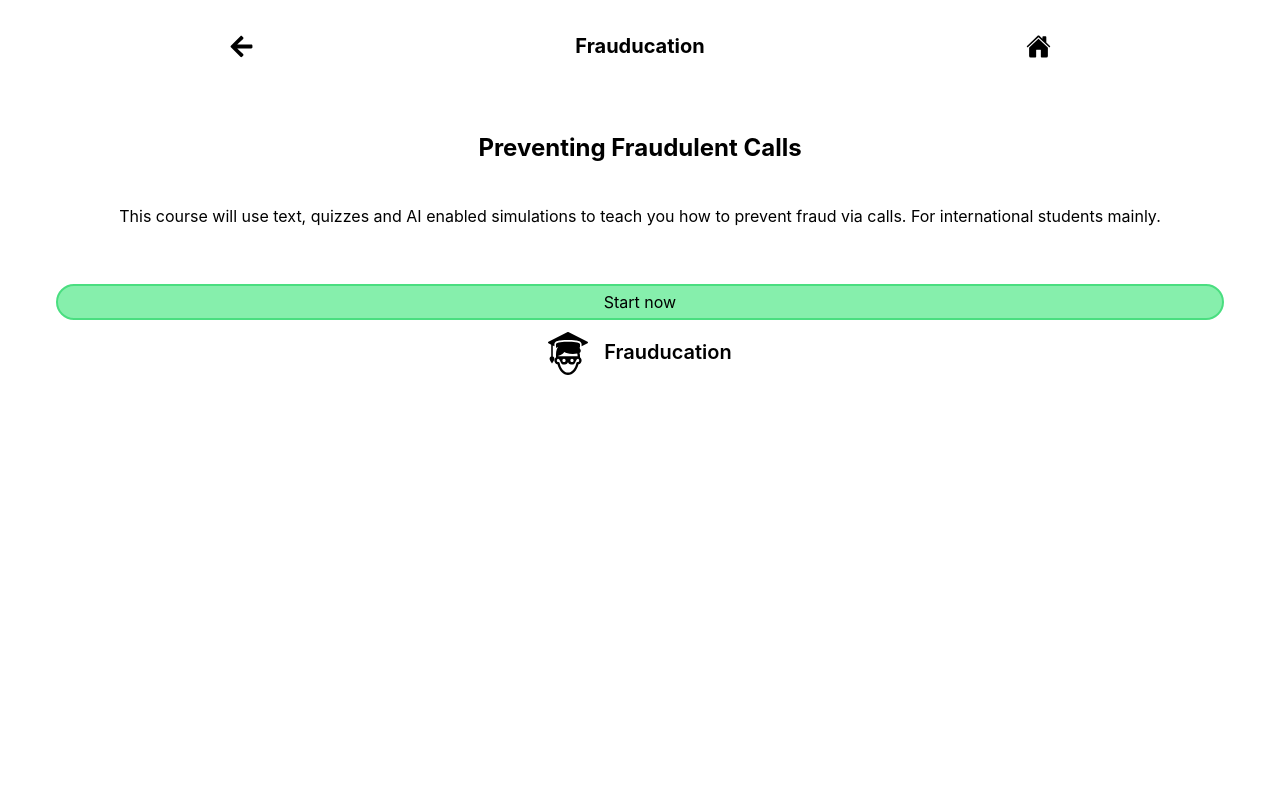
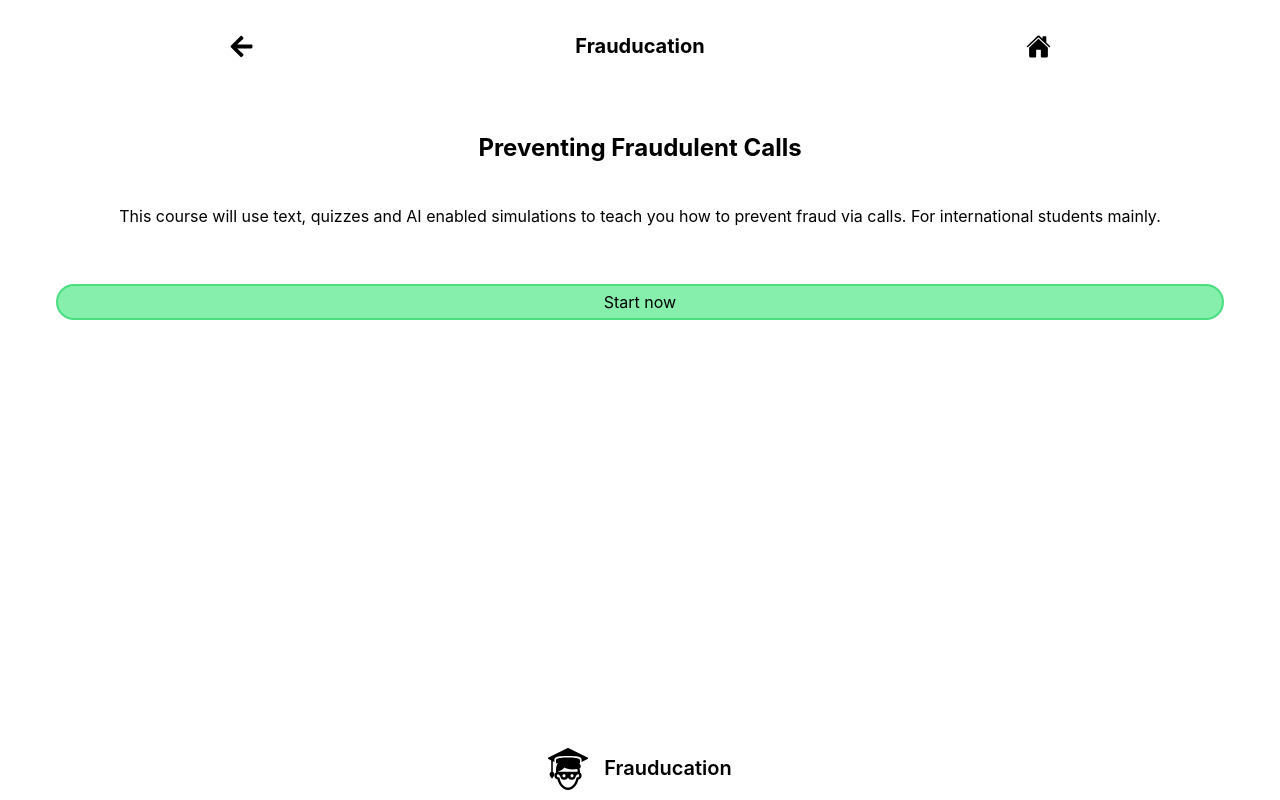
Before and after one commit to Hack-Southwest-Hackathon/hackahton, a React (Create React App) app in the folder front-end/: page /course in a window 1280 px wide. Built offline with nearby package versions, Linux system fonts and the light colour scheme.

Commit message:
white girl music

```diff
--- a/front-end/src/components/Dashboard/LibraryCard.js
+++ b/front-end/src/components/Dashboard/LibraryCard.js
@@ -22,10 +22,10 @@ function LibraryCard({course}) {
             height='10px' customLabel='    ' bgColor='#ED7B9C' baseBgColor='white'/>
             <div className='flex justify-between'>
                 <p className='font-bold'>{course.progress}/{course.max}</p>
-                {<div onClick={handleTabClick}
+                {course.isAvailable?<div onClick={handleTabClick}
                 className='bg-white flex justify-center items-center p-1 rounded-full cursor-pointer pl-'>
                     <FaPlay size={15}/>
-                </div>}
+                </div>:<></>}
             </div>
         </div>
     </div>
--- a/front-end/src/pages/CoursePage.js
+++ b/front-end/src/pages/CoursePage.js
@@ -8,7 +8,7 @@ function CoursePage() {
     const navigate = useNavigate()
 
   return (
-    <>
+    <div className='flex flex-col min-h-screen justify-between'>
 
     <div className='flex flex-col items-center h-full justify-evenly gap-10 px-14'>
         <div className='flex flex-row justify-around items-center py-5 px-3 w-full'>
@@ -22,7 +22,8 @@ For international students mainly. </div>
         <button onClick={()=>navigate('/quizzes')}
          className="mt-4 bg-green-300 border-2 border-green-400 p-1 rounded-full px-3 w-full" >Start now</button>
     </div>
-    <Logo /></>
+    <Logo />
+    </div>
   )
 }
 
```
